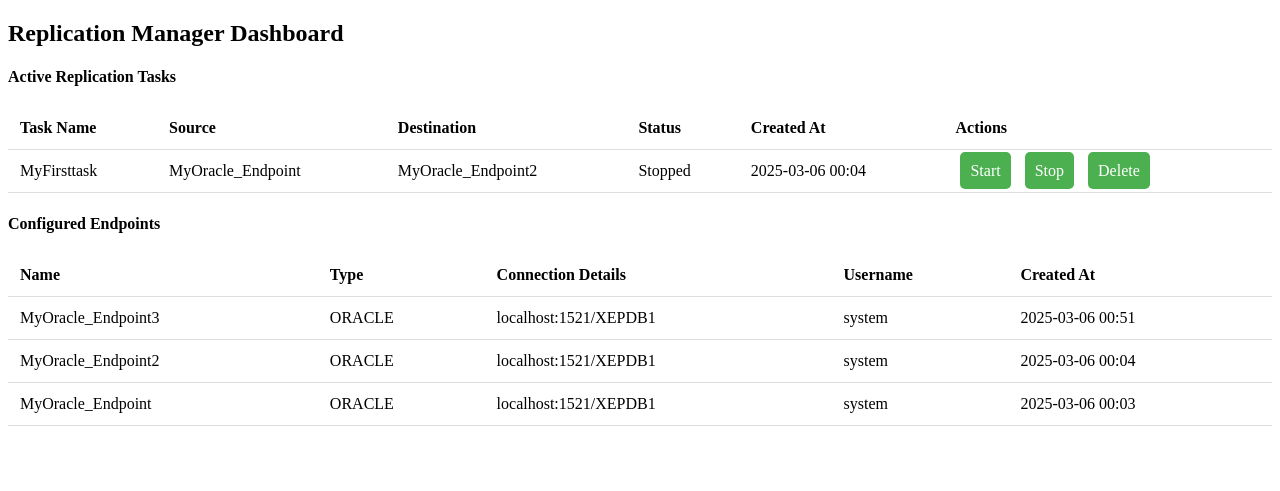
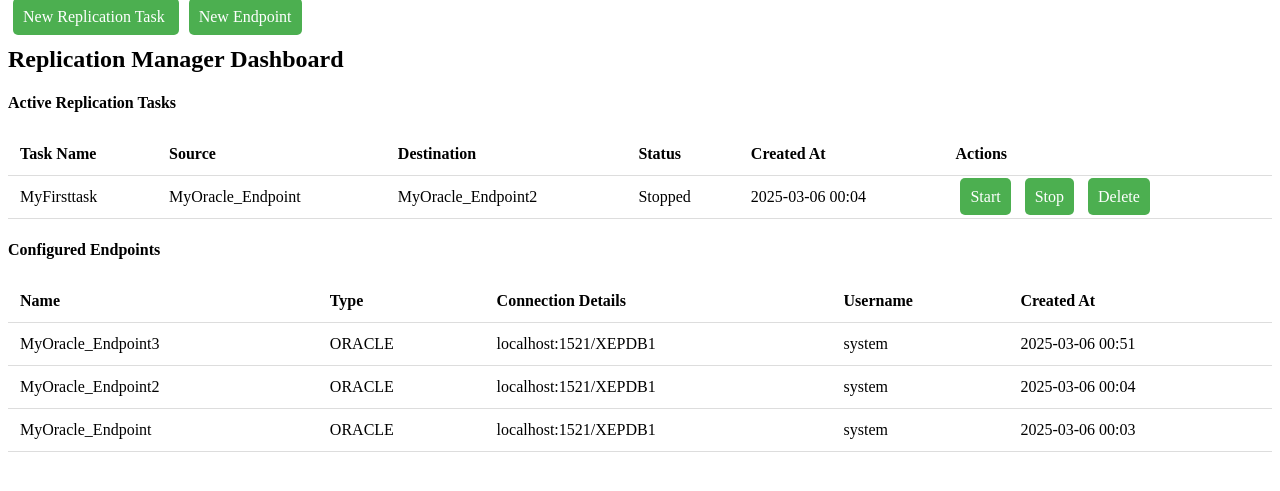
Before and after one commit to aelfazziki/replication-manager, a Flask app: page / in a window 1280 px wide. Shown: the top 491 px of the page. Run offline with Flask 3, Linux system fonts and the light colour scheme; data comes from the database, SQL or seed files in the repository; both versions use the stored data as it was after the commit.

Commit message:
Add latest version with security enhancements

```diff
--- a/app/web/templates/dashboard.html
+++ b/app/web/templates/dashboard.html
@@ -1,6 +1,18 @@
 {% extends "base.html" %}
+{% block content %}
+<div class="container">
+    <!-- Creation Buttons Section -->
+    <div class="d-flex justify-content-between mb-4">
+        <div>
+            <a href="{{ url_for('web.create_task') }}" class="btn btn-primary">
+                <i class="bi bi-plus-circle"></i> New Replication Task
+            </a>
+            <a href="{{ url_for('web.create_endpoint') }}" class="btn btn-success ms-2">
+                <i class="bi bi-server"></i> New Endpoint
+            </a>
+        </div>
+    </div>
 
-{% block content %}
 <div class="container">
     <h2 class="my-4">Replication Manager Dashboard</h2>
 
```
Also changed, not shown: app.db.
